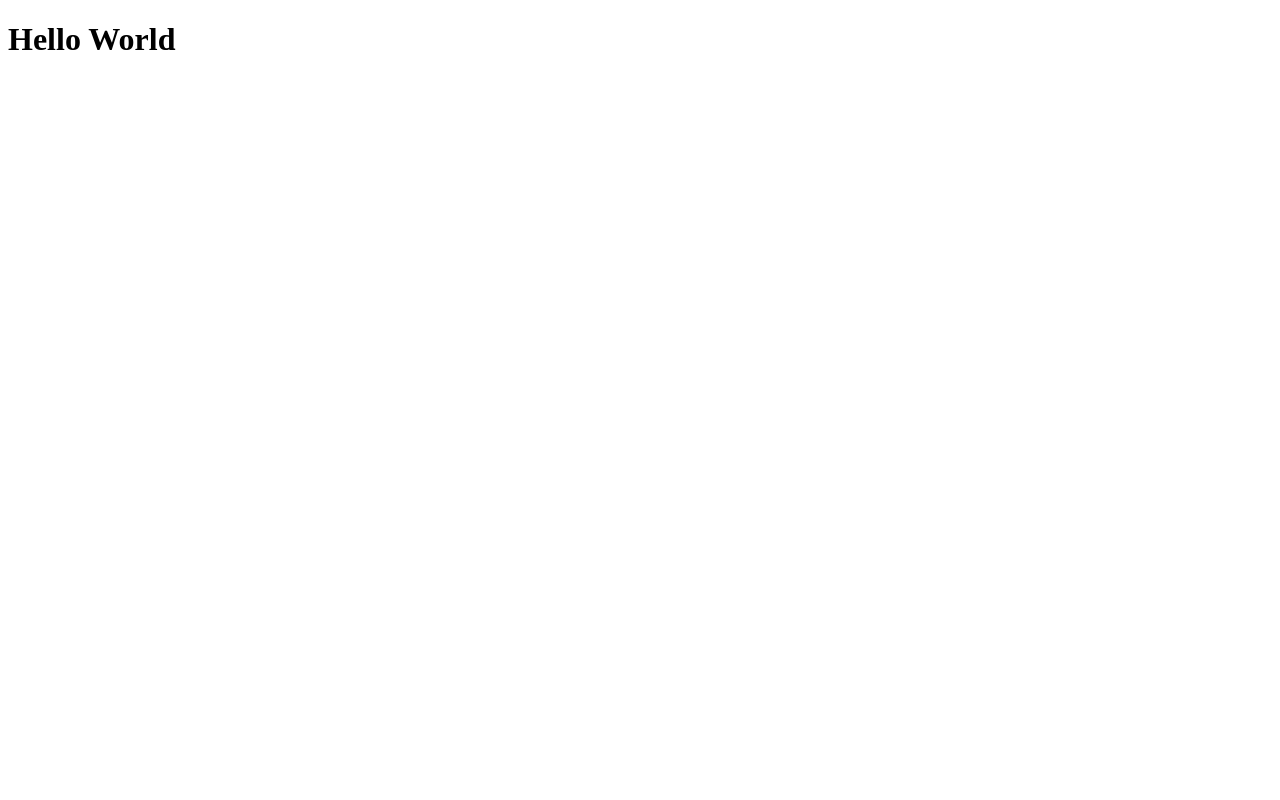
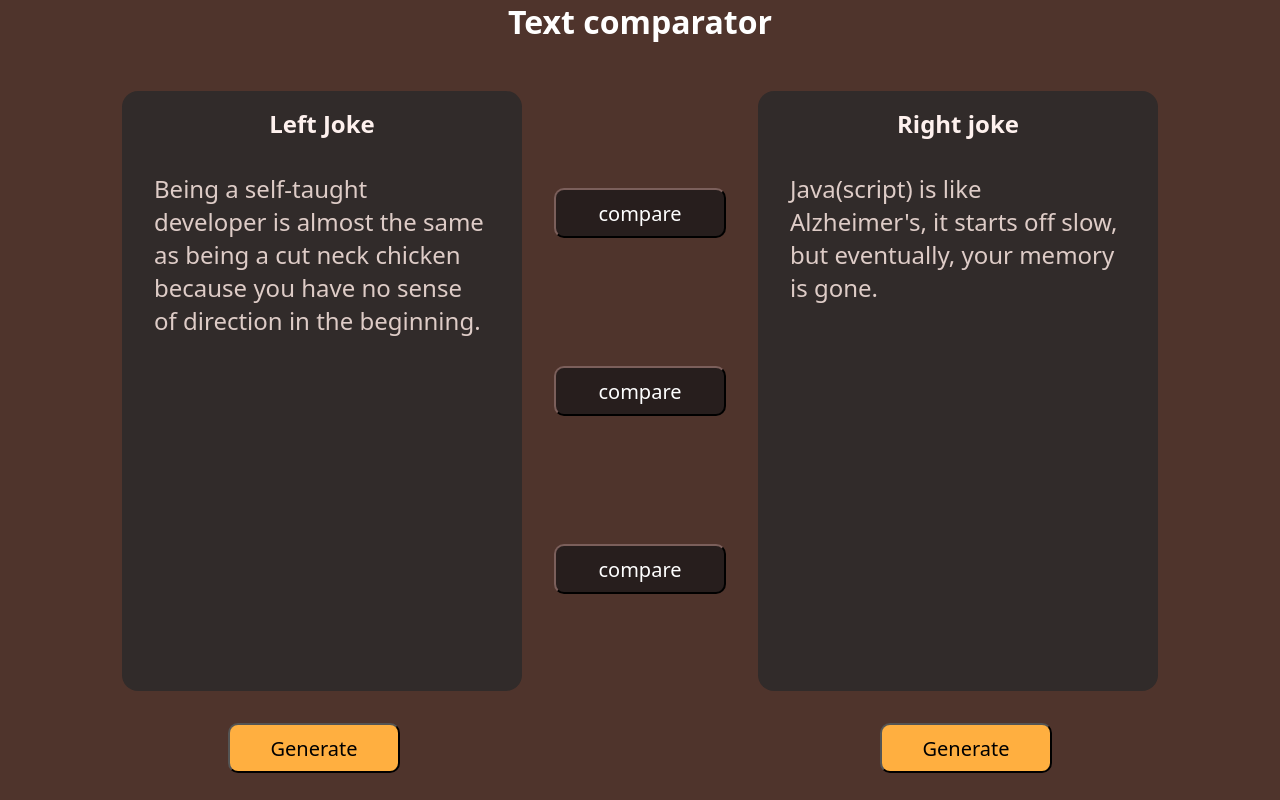
Before and after one commit to attrenate/unilab-live-coding, a plain HTML site: page index.html in a window 1280 px wide. Drawn offline with Linux system fonts and the light colour scheme.

Commit message:
mark-up phase complete

```diff
--- a/index.html
+++ b/index.html
@@ -3,11 +3,37 @@
     <head>
         <meta charset="UTF-8">
         <meta name="viewport" content="width=device-width, initial-scale=1.0">
-
-
+        <link rel="stylesheet" href="index.css">
     </head>
     <body>
-
-        <h1>Hello World</h1>
+        <h1>Text comparator</h1>
+        <section id="jokes-wrapper">
+            <div id="left-jokes">
+                <h2>Left Joke</h2>
+                <p>
+                    Being a self-taught <br> developer is almost the same <br> as being a cut neck chicken <br> because you have no sense <br> of direction in the beginning.
+                </p>
+            </div>
+            <div id="comparisons">
+                <div id="button-wrapper">
+                    <button class="comperator-btn" id="match">compare</button>
+                    <button class="comperator-btn" id="char">compare</button>
+                    <button class="comperator-btn" id="words">compare</button>
+                </div>
+            </div>
+            <div id="right-jokes">
+                <h2>
+                    Right joke
+                </h2>
+                <p>
+                    Java(script) is like <br> Alzheimer's, it starts off slow, <br> but eventually, your memory <br> is gone.
+                </p>
+            </div>
+        </section>
+        <div id="generate-wrapper">
+            <button class="gnrt-btn">Generate</button>
+            <button class="gnrt-btn">Generate</button>
+        </div>
+        <script src="script.js"></script>
     </body>
 </html>
--- /dev/null
+++ b/index.scss
@@ -0,0 +1,82 @@
+*{
+    margin: 0;
+    padding: 0;
+}
+body{
+    background-color: #4F342C;
+    h1{
+
+        display: flex;
+        justify-self: center;
+        font-size: 2rem;
+        color: #FFFFFF;
+        font-family: 'Noto Sans', 'sans-serif';
+        font-weight: 700;
+    }
+    #jokes-wrapper{
+        margin-top: 3rem;
+        display: flex;
+        justify-content: center;
+        align-items: center;
+        gap: 2rem;
+        #left-jokes, #right-jokes{
+            width: 400px;
+            height: 600px;
+            background-color: #312B2A;
+            border-radius: 16px;
+            h2{
+                margin-top: 1rem;
+                color: #FEF1EE;
+                font-family: 'Noto Sans', 'sans-serif';
+                font-size: 24px;
+                font-weight: 700;
+                display: flex;
+                justify-self: center;
+            }
+            p{
+                margin-top: 2rem;
+                margin-left: 2rem;
+                font-family: 'Noto Sans', 'sans-serif';
+                font-size: 24px;
+                font-weight: 400;
+                color: #DECCC7;
+            }
+        }
+    }
+    #comparisons{
+        #button-wrapper{
+
+            display: flex;
+            flex-direction: column;
+            gap: 8rem;
+            .comperator-btn{
+                background-color: #271E1D;
+                color: #FFFFFF;
+                font-size: 20px;
+                font-weight: 500;
+                font-family: 'Noto Sans', 'sans-serif';
+                width: 172px;
+                height: 50px;
+                border-radius: 10px;
+                border-color: #271E1D;
+                cursor: pointer;
+            }
+        }
+    }
+    #generate-wrapper{
+        margin-top: 2rem;
+        display: flex;
+        justify-content: center;
+        gap: 30rem;
+        .gnrt-btn{
+            background-color: #FFAF40;
+            width: 172px;
+            height: 50px;
+            border-radius: 10px;
+            color: #000000;
+            font-size: 20px;
+            font-family: 'Noto Sans', 'sans-serif';
+            cursor: pointer;
+        }
+    }
+}
--- /dev/null
+++ b/script.js
@@ -0,0 +1,17 @@
+// 3rd button
+const compareWords = document.querySelector('#words');
+compareWords.addEventListener('click', countWords());
+
+function countWords(string1, string2){}
+
+// 2nd button
+const characters = document.querySelector('#char');
+characters.addEventListener('click', countChar());
+
+function countChar(string1, string2){}
+
+// 1st button
+const match = document.querySelector('#match');
+match.addEventListener('click', matching())
+
+function matching(string1, string2){}
```
Also changed, not shown: index.css (added), 1 other file.
